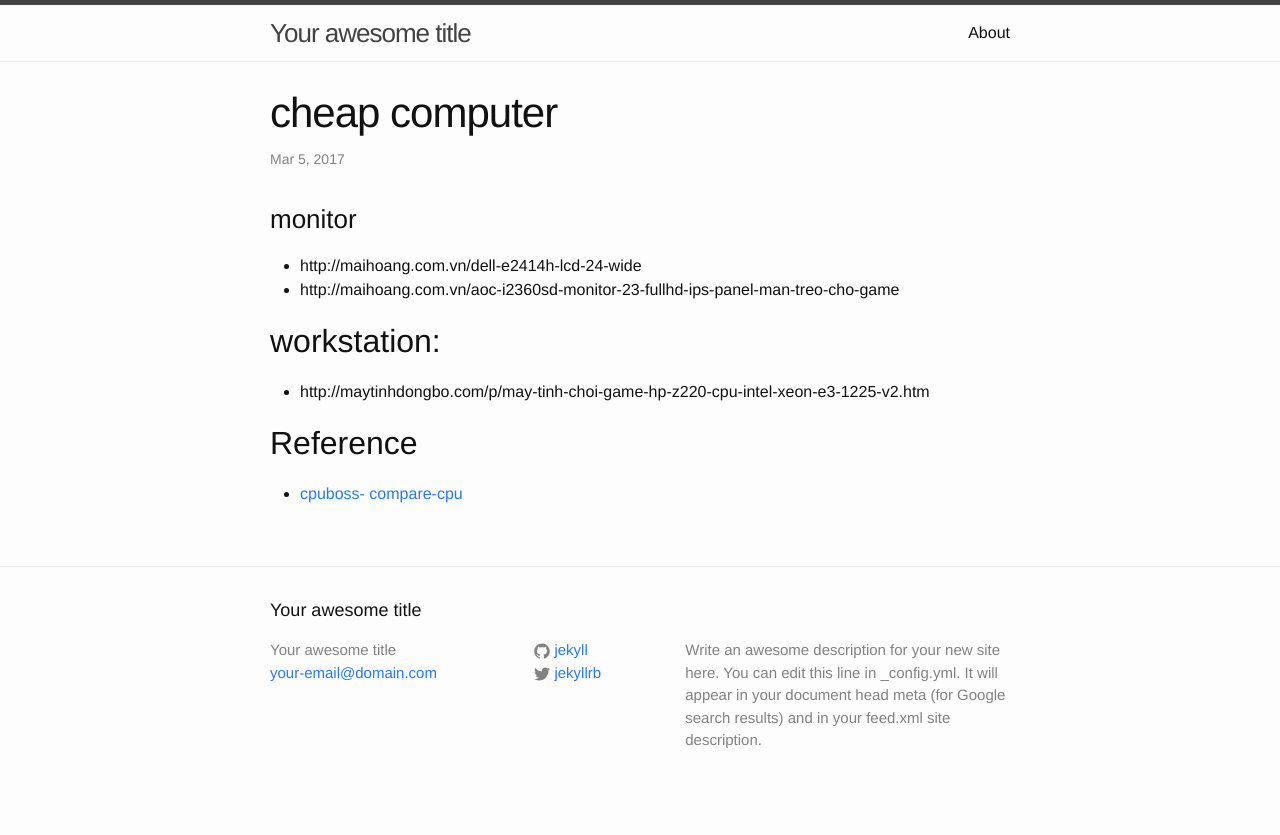
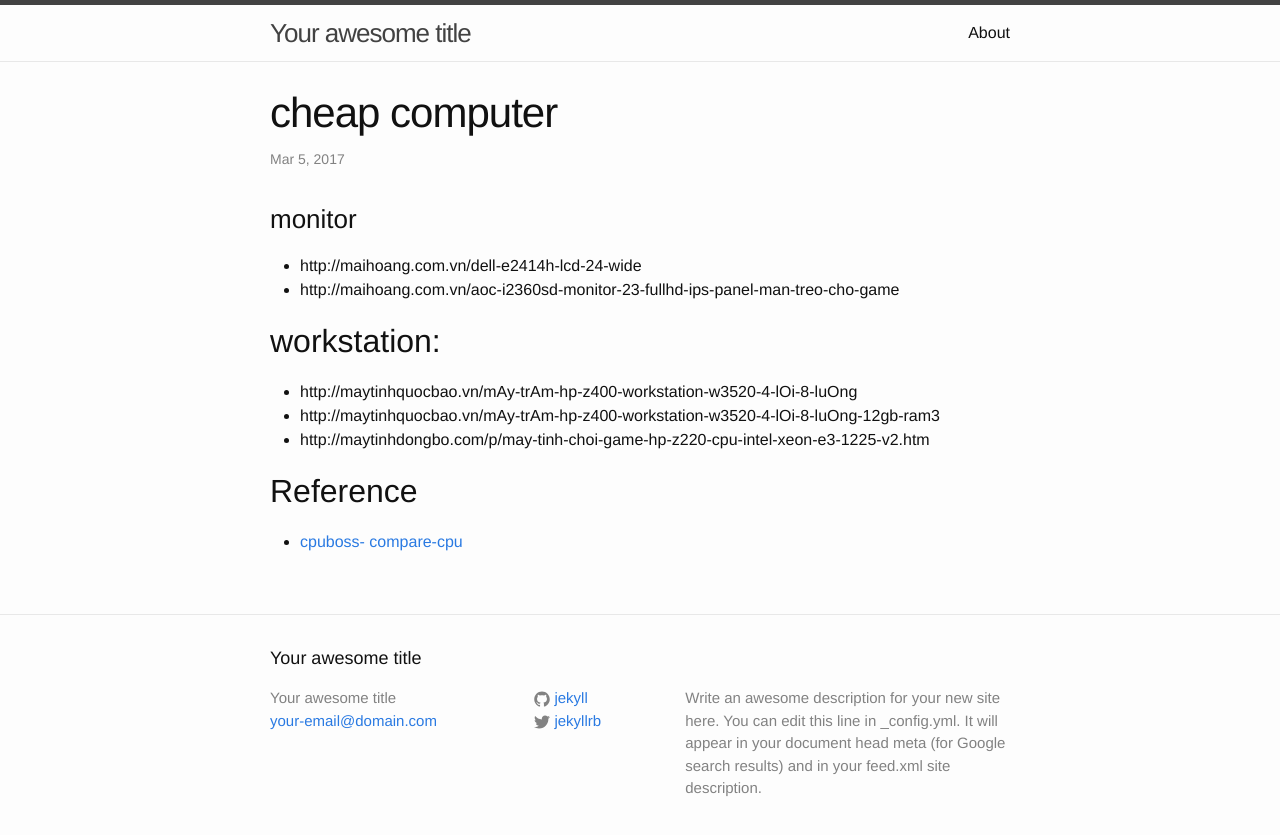
Before and after one commit to thuthuat/note, a Jekyll site: the page built from _posts/2017-03-06-computer.md, in a window 1280 px wide. Shown: the top 835 px of the page. Built offline with Jekyll 4.4.1, drawn with Linux system fonts in a browser that asks for light colours; part of the change alters nothing that is shown.

Commit message:
Update 2017-03-06-computer.md

```diff
--- a/_posts/2017-03-06-computer.md
+++ b/_posts/2017-03-06-computer.md
@@ -11,6 +11,8 @@ tags: [computer]
 - http://maihoang.com.vn/aoc-i2360sd-monitor-23-fullhd-ips-panel-man-treo-cho-game
 
 ## workstation:
+- http://maytinhquocbao.vn/mAy-trAm-hp-z400-workstation-w3520-4-lOi-8-luOng
+- http://maytinhquocbao.vn/mAy-trAm-hp-z400-workstation-w3520-4-lOi-8-luOng-12gb-ram3
 - http://maytinhdongbo.com/p/may-tinh-choi-game-hp-z220-cpu-intel-xeon-e3-1225-v2.htm
 
 ## Reference
```
